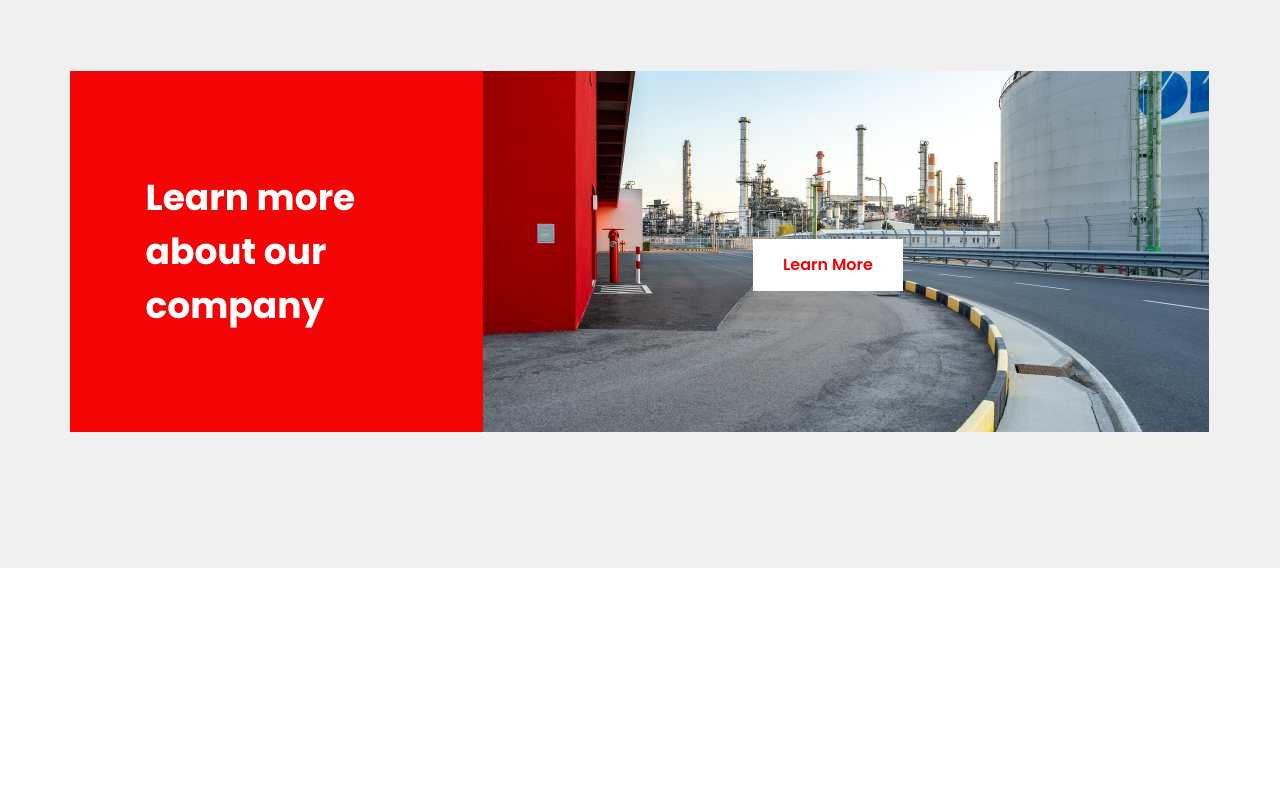
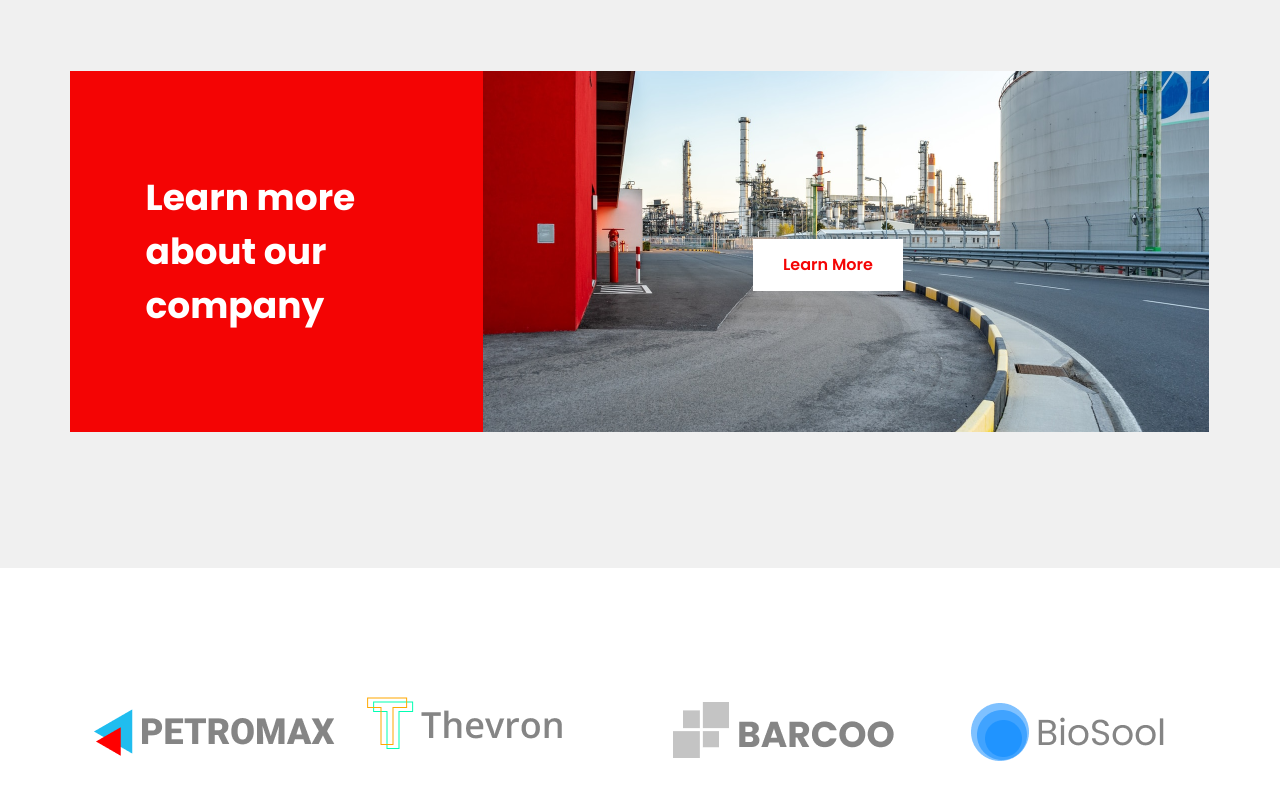
Before and after one commit to sajibkhandev/Petroil-2503, a plain HTML site: page index.html in a window 1280 px wide. Shown: the part 1494-2294 px from the top of the page. Before the commit the page ends 2062 px from the top, so only its background shows below. Drawn offline with Linux system fonts and the light colour scheme.

Commit message:
add reference part

```diff
--- a/css/style.css
+++ b/css/style.css
@@ -106,7 +106,6 @@
 
 
 /* < ----image part end-------> */
-
 
  /* <!----- Group B  ------> */
 
@@ -251,4 +250,12 @@
 }
 
 /* <====== About ======> */
+/* <====== Reference ======> */
+
+.reference{
+  margin-top: 117px;
+  margin-bottom: 117px;
+}
+
+/* <====== Reference ======> */
 /* <!----- Group A  ------> */
--- a/index.html
+++ b/index.html
@@ -138,13 +138,31 @@
     </section>
 
 <!----- About ------>
+<!----- Reference ------>
+
+<section class="reference">
+    <div class="container">
+      <div class="row">
+        <div class="one col-lg-3">
+          <img src="./images/company1.png" alt="">
+        </div>
+        <div class="two col-lg-3">
+          <img src="./images/company2.png" alt="">
+        </div>
+        <div class="three col-lg-3">
+          <img src="./images/company3.png" alt="">
+        </div>
+        <div class="four col-lg-3">
+          <img src="./images/company4.png" alt="">
+        </div>
+      </div>
+    </div>
+  </section>
+
+<!----- Reference ------>
 <!----- Group A  ------>
 
-
-
-
-
-    <script src="./js/bootstrap.bundle.min.js"></script>
+<script src="./js/bootstrap.bundle.min.js"></script>
 
 
 </body>
```
Also changed, not shown: images/company1.png (added), images/company2.png (added), images/company3.png (added), images/company4.png (added).
